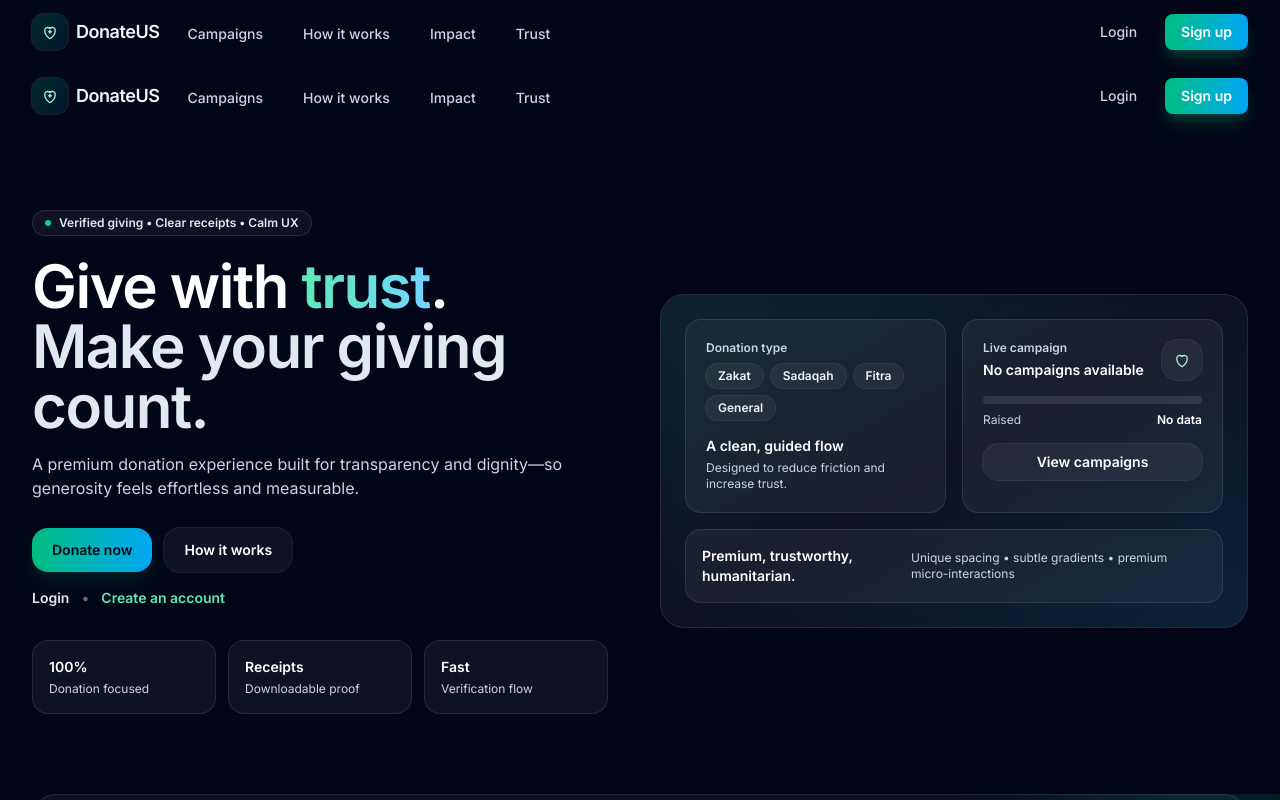
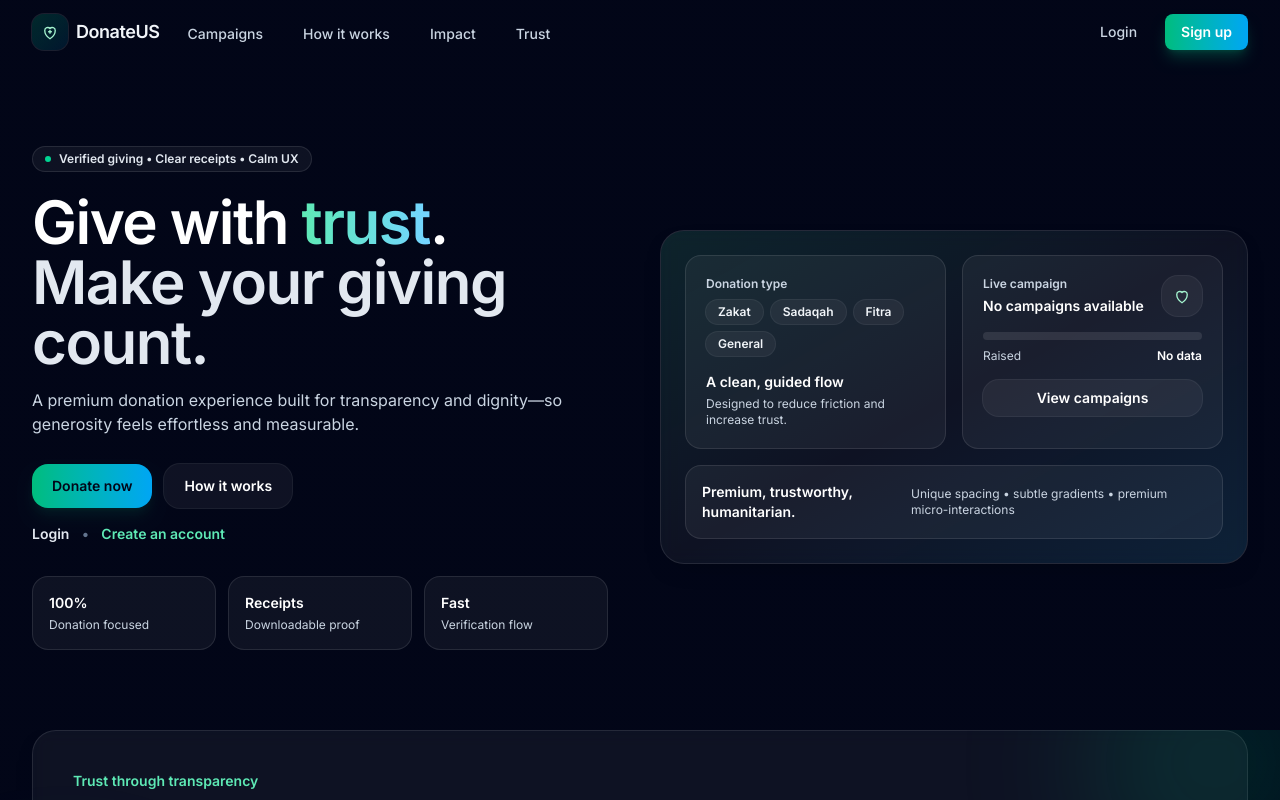
Before and after one commit to DevOwais28/DonateUS, a React (Vite) app in the folder frontend/: page / in a window 1280 px wide. Shown: the top 800 px of the page. Built offline with nearby package versions, Linux system fonts and the light colour scheme; no server answers.

Commit message:
Update ThemeLayout.jsx

```diff
--- a/frontend/src/layout/ThemeLayout.jsx
+++ b/frontend/src/layout/ThemeLayout.jsx
@@ -1,5 +1,4 @@
 import React from 'react';
-import Navbar from '../components/Navbar.jsx';
 
 export default function ThemeLayout({ children, className = '' }) {
   return (
@@ -8,7 +7,6 @@ export default function ThemeLayout({ children, className = '' }) {
         `min-h-screen bg-gradient-to-b from-slate-950 via-slate-950 to-slate-900 text-slate-100 ${className}`
       }
     >
-      <Navbar />
       <div className="pointer-events-none absolute inset-0 -z-10 bg-[radial-gradient(700px_circle_at_15%_10%,rgba(16,185,129,0.18),transparent_60%),radial-gradient(800px_circle_at_85%_0%,rgba(30,64,175,0.18),transparent_55%),radial-gradient(900px_circle_at_50%_100%,rgba(14,165,233,0.12),transparent_55%)] md:fixed" />
       {children}
     </div>
```
